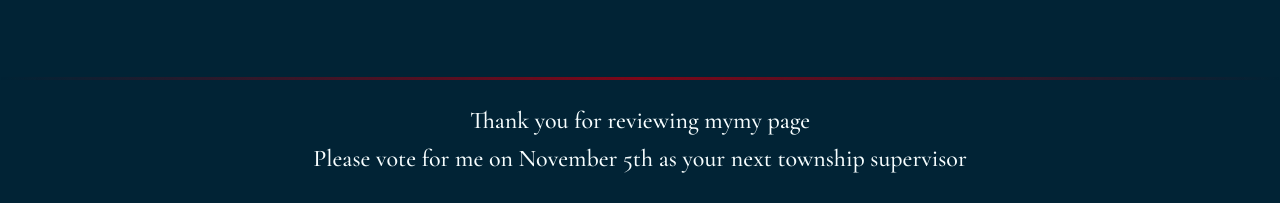
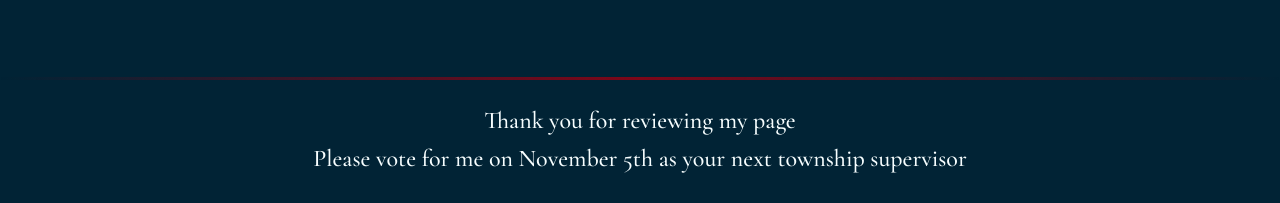
Before and after one commit to austin-wojo/patriot, a Flask app: page / in a window 1280 px wide. Shown: the part 5098-5301 px from the top of the page. Run offline with Flask 3, Linux system fonts and the light colour scheme; some web fonts are replaced.

Commit message:
Minor updates to content and stlying

```diff
--- a/app/templates/main/index.html
+++ b/app/templates/main/index.html
@@ -9,7 +9,7 @@
     <div class="spacer layer2"></div>
     <policies-section></policies-section>
     <footer class="footer-header">
-        <p class="footer-content">Thank you for reviewing mymy page <br>Please vote for me on November 5th as your next township supervisor</p>
+        <p class="footer-content">Thank you for reviewing my page <br>Please vote for me on November 5th as your next township supervisor</p>
     </footer>
 </body>
 
```
